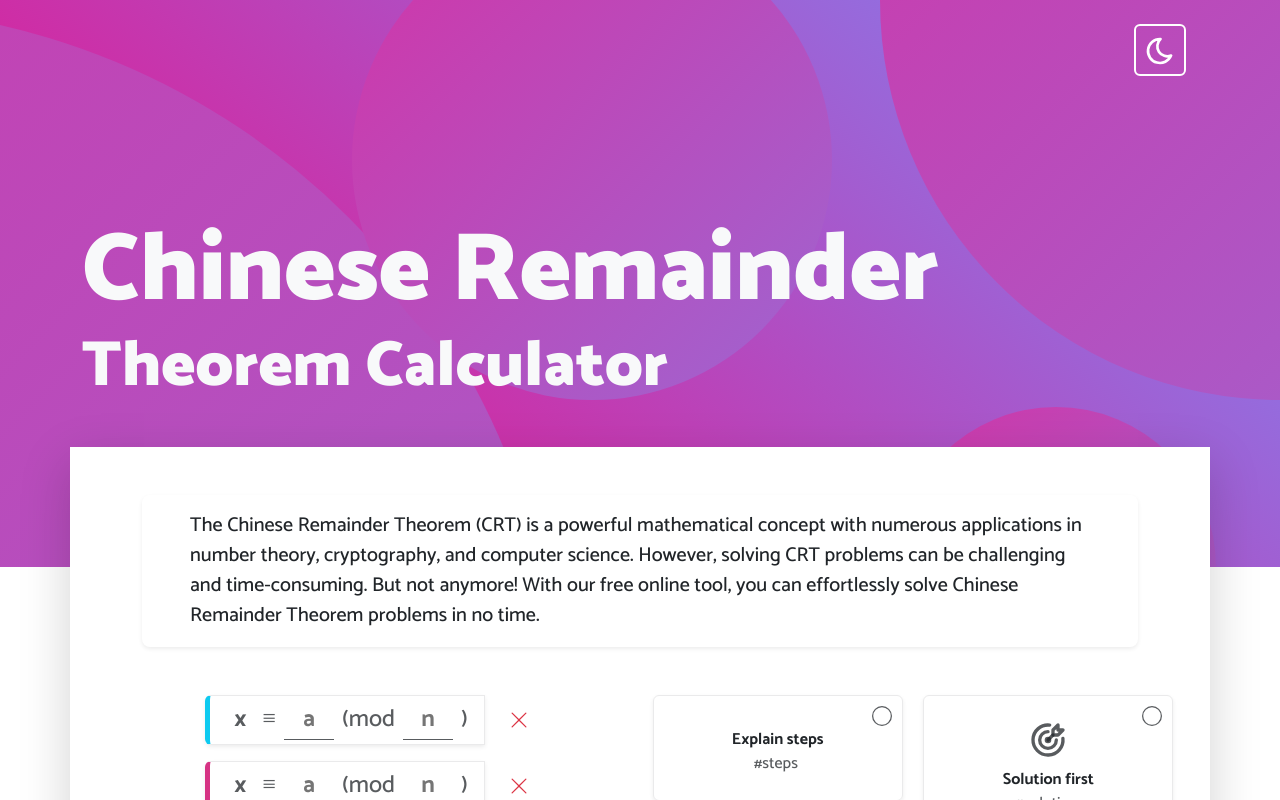
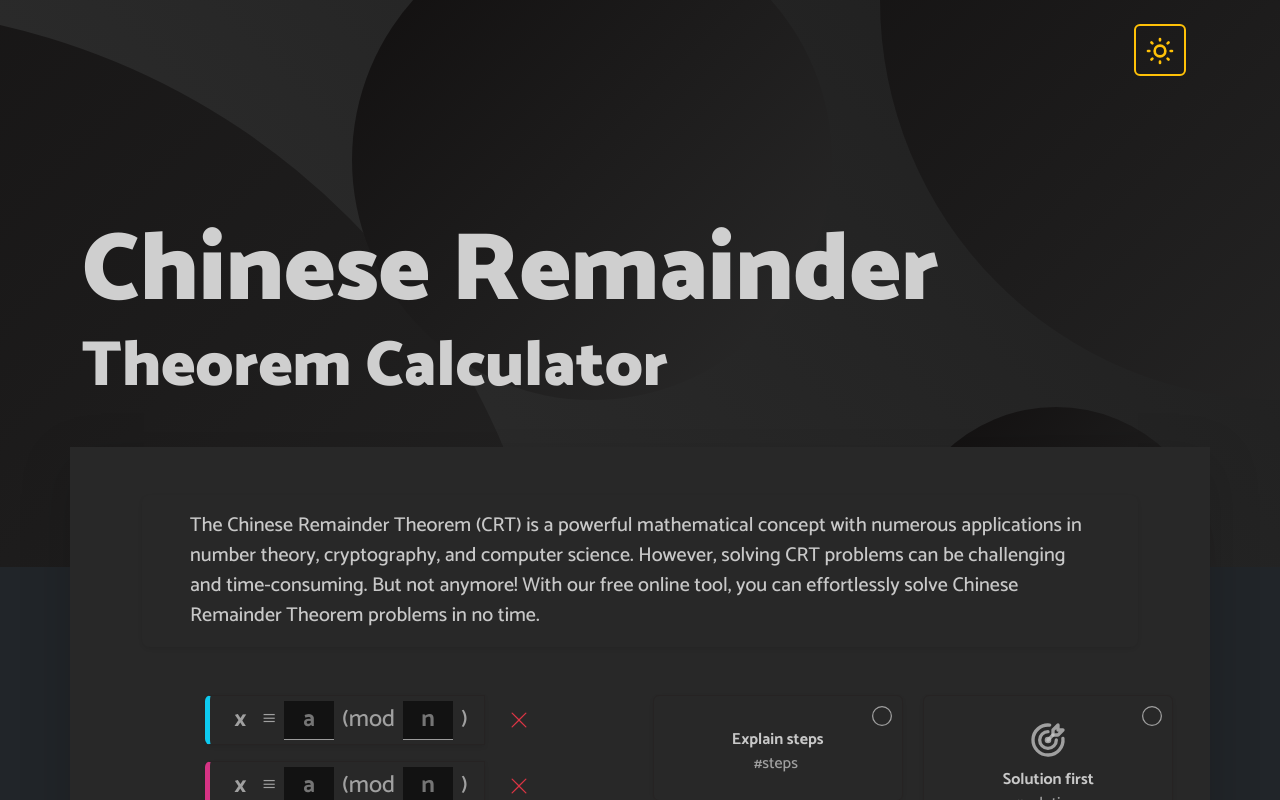
Before and after one commit to ivanov998/crt-next, a Next.js app: page / in a window 1280 px wide. Shown: the top 800 px of the page. Built offline with nearby package versions, Linux system fonts and the light colour scheme; some icons are missing.

Commit message:
Changed default theme to dark when localStorage is unset

```diff
--- a/contexts/ThemeContext.tsx
+++ b/contexts/ThemeContext.tsx
@@ -16,7 +16,7 @@ interface ThemeContextType {
 const ThemeContext = createContext<ThemeContextType | undefined>(undefined);
 
 const ThemeProvider = ({ children }: { children: ReactNode }) => {
-  const [theme, setTheme] = useState<Theme>('light');
+  const [theme, setTheme] = useState<Theme>('dark');
 
   useEffect(() => {
     const storedTheme = localStorage.getItem('theme') as Theme;
```
